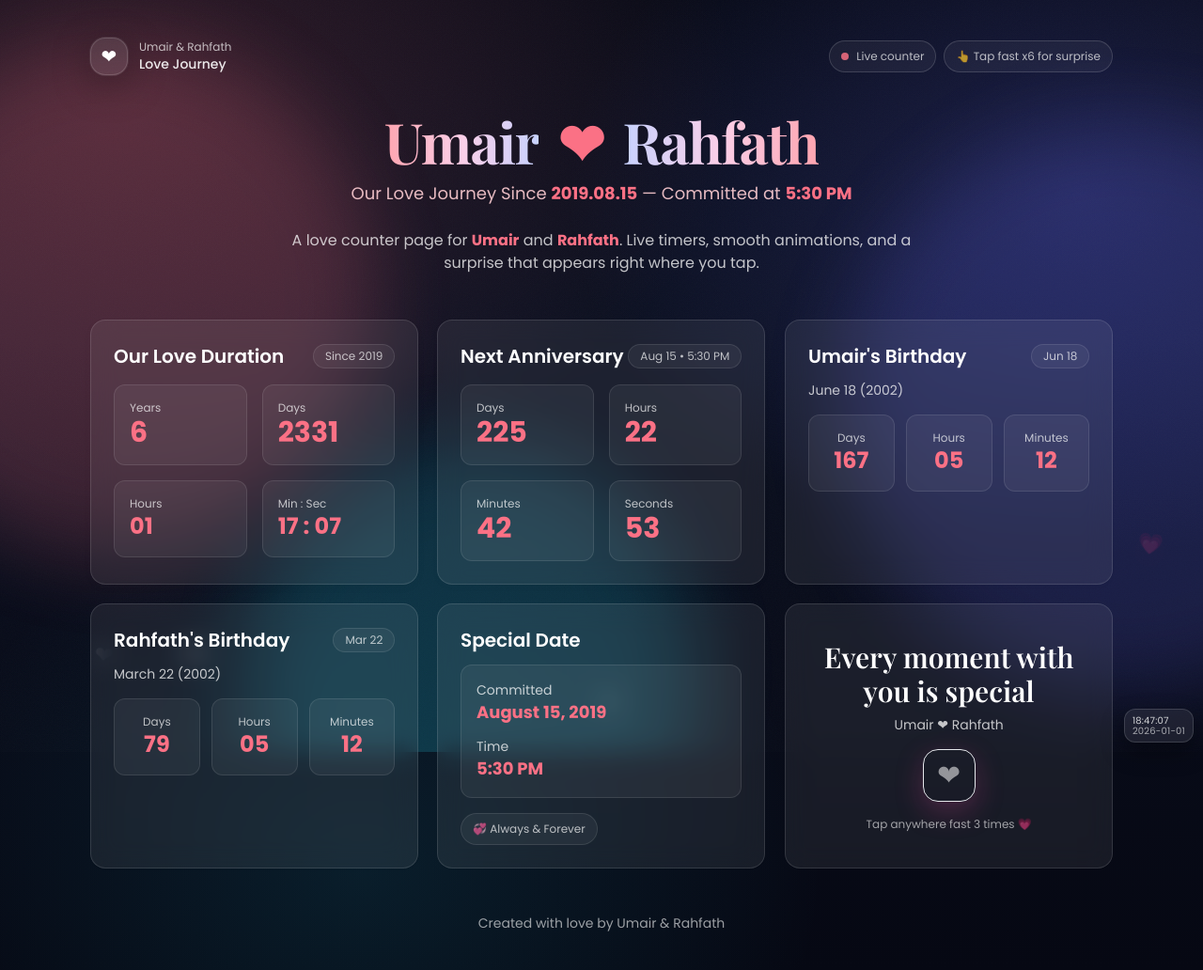
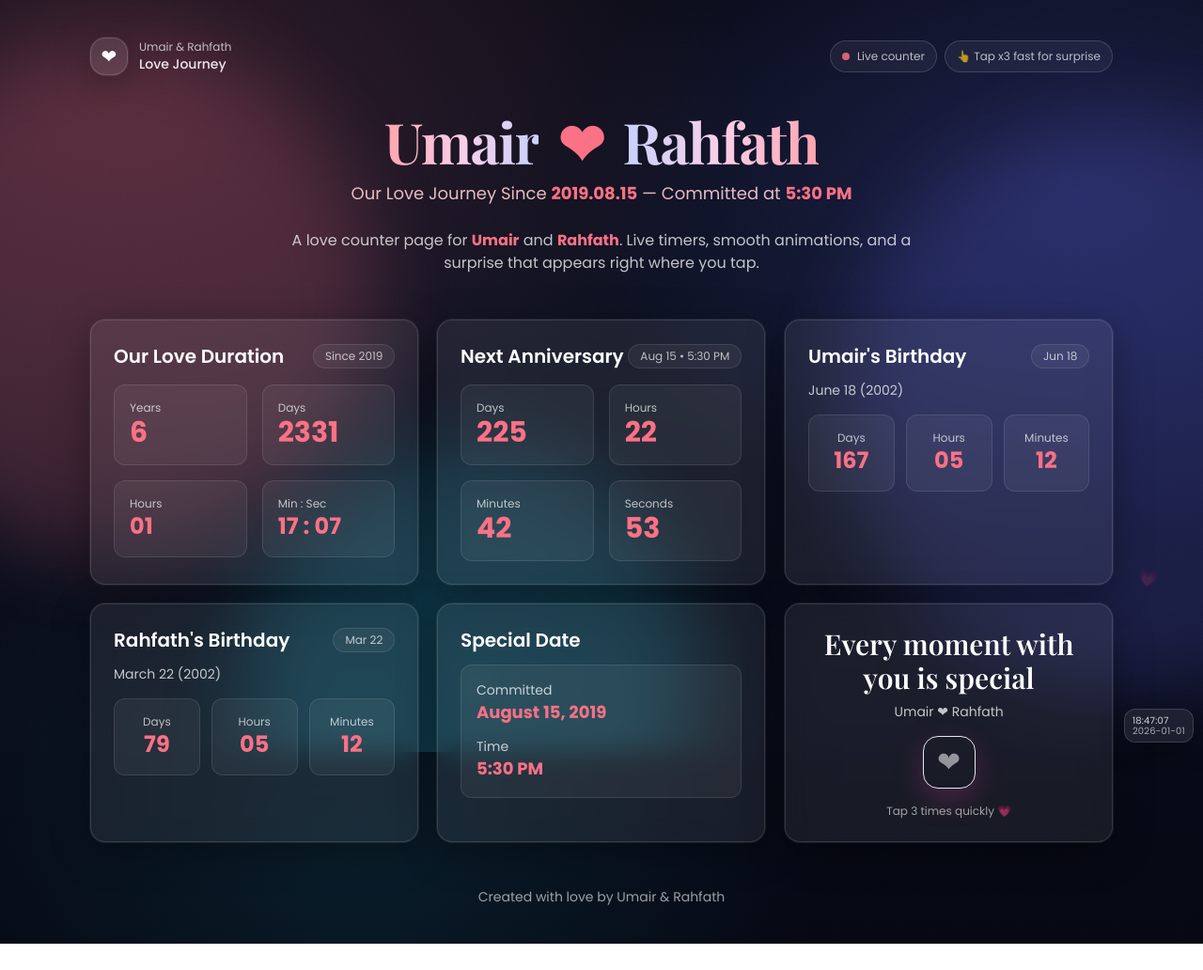
Before and after one commit to mohamed-umair01/mohamed-umair01.github.io, a plain HTML site: page index.html in a window 1280 px wide. Shown: the whole page at 94% size. After the commit the page ends 1004 px from the top, so only its background shows below. Drawn offline with nearby package versions, Linux system fonts and the light colour scheme.

Commit message:
Update index.html

```diff
--- a/index.html
+++ b/index.html
@@ -19,7 +19,6 @@
     <meta name="theme-color" content="#0b1020" />
     <meta name="referrer" content="strict-origin-when-cross-origin" />
 
-    <!-- Canonical (your real URL) -->
     <link rel="canonical" href="https://mohamed-umair01.github.io/" />
 
     <!-- Open Graph -->
@@ -77,14 +76,8 @@
     </script>
 
     <!-- Animate.css + AOS -->
-    <link
-      rel="stylesheet"
-      href="https://cdnjs.cloudflare.com/ajax/libs/animate.css/4.1.1/animate.min.css"
-    />
-    <link
-      rel="stylesheet"
-      href="https://cdnjs.cloudflare.com/ajax/libs/aos/2.3.4/aos.css"
-    />
+    <link rel="stylesheet" href="https://cdnjs.cloudflare.com/ajax/libs/animate.css/4.1.1/animate.min.css" />
+    <link rel="stylesheet" href="https://cdnjs.cloudflare.com/ajax/libs/aos/2.3.4/aos.css" />
 
     <!-- GSAP -->
     <script src="https://cdnjs.cloudflare.com/ajax/libs/gsap/3.12.5/gsap.min.js"></script>
@@ -182,7 +175,7 @@
         filter: drop-shadow(0 10px 20px rgba(251, 113, 133, 0.25));
       }
 
-      /* Ripple ring around the touch point */
+      /* Ripple ring */
       .tap-ring {
         position: fixed;
         z-index: 75;
@@ -198,7 +191,7 @@
         opacity: 0;
       }
 
-      /* Popup that appears at tap location */
+      /* Popup at tap location */
       .love-popup {
         position: fixed;
         z-index: 90;
@@ -255,7 +248,6 @@
       }
     </style>
 
-    <!-- Structured Data (SEO) -->
     <script type="application/ld+json">
       {
         "@context": "https://schema.org",
@@ -296,7 +288,6 @@
 
     <div class="relative z-10">
       <main class="mx-auto max-w-6xl px-4 sm:px-6 lg:px-8 py-10">
-        <!-- Top bar -->
         <div class="flex items-center justify-between gap-4 mb-10">
           <div class="flex items-center gap-3">
             <div class="h-10 w-10 rounded-2xl bg-white/10 border border-white/15 flex items-center justify-center shadow-glow2">
@@ -314,12 +305,11 @@
               Live counter
             </span>
             <span class="inline-flex items-center gap-2 rounded-full border border-white/15 bg-white/5 px-3 py-2">
-              👆 Tap fast x6 for surprise
+              👆 Tap x3 fast for surprise
             </span>
           </div>
         </div>
 
-        <!-- Hero -->
         <header class="text-center mb-12">
           <h1 class="font-display text-4xl sm:text-5xl lg:text-6xl font-bold tracking-tight">
             <span class="bg-clip-text text-transparent bg-gradient-to-r from-rose-300 via-pink-200 to-indigo-200">Umair</span>
@@ -337,7 +327,6 @@
           </p>
         </header>
 
-        <!-- Cards -->
         <section aria-label="Love Journey Cards">
           <div class="grid grid-cols-1 md:grid-cols-2 lg:grid-cols-3 gap-5">
             <div class="love-card shine tilt rounded-2xl p-6 shadow-glow2" data-aos="fade-up" data-aos-delay="0">
@@ -444,9 +433,6 @@
                 <p class="mt-3 text-sm text-white/75">Time</p>
                 <p class="text-lg font-bold highlight">5:30 PM</p>
               </div>
-              <div class="mt-4 text-xs text-white/70">
-                <span class="inline-flex items-center gap-2 rounded-full bg-white/5 border border-white/10 px-3 py-2">💞 Always & Forever</span>
-              </div>
             </div>
 
             <div class="love-card shine tilt rounded-2xl p-6 shadow-glow2 flex items-center justify-center" data-aos="zoom-in" data-aos-delay="200">
@@ -456,7 +442,7 @@
                 <div class="mt-4 inline-flex items-center justify-center h-14 w-14 rounded-2xl bg-white/7 border border-white/12 shadow-glow">
                   <span class="text-3xl animate__animated animate__pulse animate__infinite" aria-hidden="true">❤</span>
                 </div>
-                <p class="mt-4 text-xs text-white/60">Tap anywhere fast 3 times 💗</p>
+                <p class="mt-4 text-xs text-white/60">Tap 3 times quickly 💗</p>
               </div>
             </div>
           </div>
@@ -488,7 +474,7 @@
 
     <script>
       // =======================================================
-      // Advanced, Leap-Year-Safe Counter Logic (no date mistakes)
+      // Counters (Leap-Year-Safe)
       // =======================================================
       const LOVE_START = new Date(2019, 7, 15, 17, 30, 0); // 2019-08-15 5:30 PM (local)
       const UMAIR_DOB = { year: 2002, month: 6, day: 18 };
@@ -588,7 +574,6 @@
         setText(`${prefix}-minutes`, pad2(parts.minutes));
       }
 
-      // Small bottom-right clock
       function formatTime(d) {
         const hh = String(d.getHours()).padStart(2, "0");
         const mm = String(d.getMinutes()).padStart(2, "0");
@@ -629,15 +614,6 @@
         if (window.matchMedia("(prefers-reduced-motion: reduce)").matches) return;
         gsap.from("header h1", { y: 18, opacity: 0, duration: 0.9, ease: "power3.out" });
         gsap.from("header p", { y: 10, opacity: 0, duration: 0.8, delay: 0.15, ease: "power3.out", stagger: 0.06 });
-
-        gsap.to(".love-card", {
-          boxShadow: "0 0 0 1px rgba(255,255,255,0.10), 0 18px 55px rgba(236,72,153,0.14)",
-          duration: 2.8,
-          yoyo: true,
-          repeat: -1,
-          ease: "sine.inOut",
-          stagger: 0.08
-        });
       }
 
       function initTilt() {
@@ -665,16 +641,11 @@
           el.className = "heart-float select-none";
           el.textContent = heartChars[Math.floor(Math.random() * heartChars.length)];
 
-          const left = Math.random() * 100;
-          const size = 14 + Math.random() * 28;
-          const duration = 12 + Math.random() * 18;
-          const delay = Math.random() * 10;
-
-          el.style.left = left + "vw";
+          el.style.left = (Math.random() * 100) + "vw";
           el.style.bottom = (-10 - Math.random() * 35) + "vh";
-          el.style.fontSize = size + "px";
-          el.style.animationDuration = duration + "s";
-          el.style.animationDelay = delay + "s";
+          el.style.fontSize = (14 + Math.random() * 28) + "px";
+          el.style.animationDuration = (12 + Math.random() * 18) + "s";
+          el.style.animationDelay = (Math.random() * 10) + "s";
 
           layer.appendChild(el);
         }
@@ -693,13 +664,15 @@
       }
 
       // =======================
-      // Tap logic (popup at tap point)
+      // Tap logic (3 taps CONTINUOUSLY)
+      // - if there is a gap > GAP_MS, reset to 0
       // =======================
-      const TAP_WINDOW_MS = 1200;
       const TAP_COUNT = 3;
-      const TAP_COOLDOWN_MS = 1800;
+      const GAP_MS = 450;           // max gap allowed between taps
+      const POPUP_COOLDOWN_MS = 1600;
 
-      let tapTimes = [];
+      let tapCount = 0;
+      let lastTapAt = 0;
       let lastTriggeredAt = 0;
       let lastTapPoint = { x: window.innerWidth / 2, y: window.innerHeight / 2 };
 
@@ -749,7 +722,7 @@
 
       function showPopupAtPoint(x, y) {
         const now = Date.now();
-        if (now - lastTriggeredAt < TAP_COOLDOWN_MS) return;
+        if (now - lastTriggeredAt < POPUP_COOLDOWN_MS) return;
         lastTriggeredAt = now;
 
         const popup = document.getElementById("lovePopup");
@@ -780,10 +753,10 @@
         gsap.killTweensOf(popup);
         gsap.set(popup, { left: safeX, top: safeY, opacity: 0, y: 10, scale: 0.98 });
 
-        try { if (navigator.vibrate) navigator.vibrate(30); } catch {}
+        try { if (navigator.vibrate) navigator.vibrate(25); } catch {}
 
         gsap.to(popup, { opacity: 1, y: 0, scale: 1, duration: 0.22, ease: "power2.out" });
-        gsap.to(popup, { opacity: 0, y: 10, scale: 0.98, duration: 0.32, ease: "power2.in", delay: 2.1 });
+        gsap.to(popup, { opacity: 0, y: 10, scale: 0.98, duration: 0.32, ease: "power2.in", delay: 2.0 });
 
         showTapRing(x, y);
         heartBurst(x, y, 16);
@@ -791,12 +764,19 @@
 
       function registerTap(x, y) {
         const now = Date.now();
+
+        // If gap too big -> reset (fresh start)
+        if (tapCount > 0 && (now - lastTapAt) > GAP_MS) {
+          tapCount = 0;
+        }
+
+        tapCount += 1;
+        lastTapAt = now;
         lastTapPoint = { x, y };
-        tapTimes.push(now);
-        tapTimes = tapTimes.filter((t) => now - t <= TAP_WINDOW_MS);
 
-        if (tapTimes.length >= TAP_COUNT) {
-          tapTimes = [];
+        // Trigger only when EXACTLY 3 continuous taps happen
+        if (tapCount >= TAP_COUNT) {
+          tapCount = 0; // reset immediately after trigger
           showPopupAtPoint(lastTapPoint.x, lastTapPoint.y);
         }
       }
```
